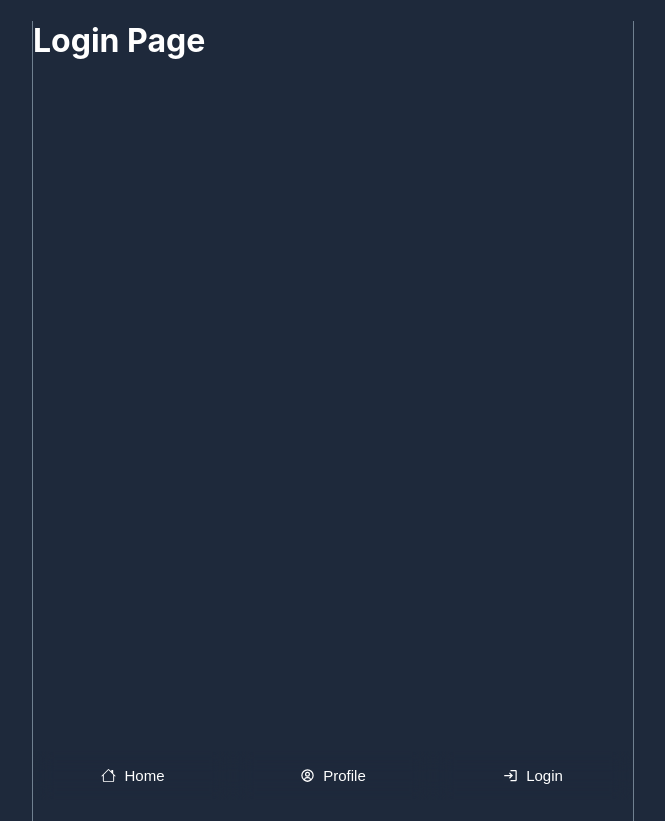
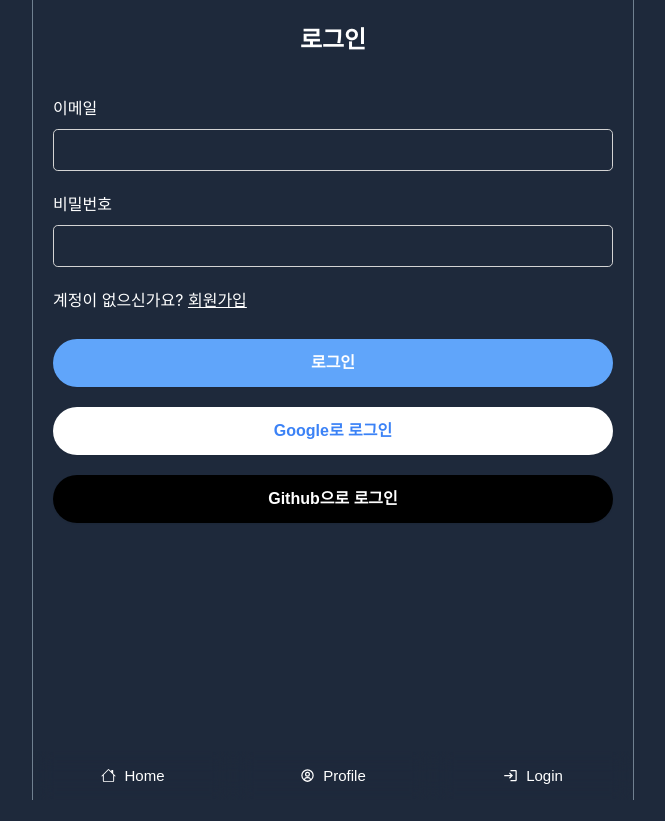
Before and after one commit to fined187/react-twitter, a React (Create React App) app: page /users/login in a window 1280 px wide. Shown: the whole page, without its empty margins (307-972 px from the left). After the commit the page ends 800 px from the top, so only its background shows below. Built offline with nearby package versions, Linux system fonts and the light colour scheme; no server answers.

Commit message:
Board CRUD1

```diff
--- a/src/App.tsx
+++ b/src/App.tsx
@@ -26,7 +26,12 @@ function App() {
 
   return (
     <Layout>
-      <ToastContainer />
+      <ToastContainer
+        theme="dark"
+        autoClose={1000}
+        hideProgressBar
+        newestOnTop
+      />
       {init ? <Router isAuthenticated={isAuthenticated} /> : <Loader />}
     </Layout>
   )
--- a/src/components/Menu.tsx
+++ b/src/components/Menu.tsx
@@ -4,6 +4,8 @@ import { BiUserCircle } from 'react-icons/bi'
 import { MdLogout, MdLogin } from 'react-icons/md'
 import { useContext } from 'react'
 import AuthContext from '@/context/AuthContext'
+import { getAuth, signOut } from 'firebase/auth'
+import { toast } from 'react-toastify'
 
 export default function MenuList() {
   const { user } = useContext(AuthContext)
@@ -25,7 +27,14 @@ export default function MenuList() {
             Login
           </button>
         ) : (
-          <button type="button" onClick={() => navigate('/')}>
+          <button
+            type="button"
+            onClick={async () => {
+              const auth = getAuth()
+              await signOut(auth)
+              toast.success('로그아웃 되었습니다.')
+            }}
+          >
             <MdLogout />
             Logout
           </button>
--- a/src/components/post/PostForm.tsx
+++ b/src/components/post/PostForm.tsx
@@ -1,15 +1,53 @@
+import AuthContext from '@/context/AuthContext'
+import { db } from '@/firebaseApp'
+import { addDoc, collection } from 'firebase/firestore'
+import { useContext, useState } from 'react'
 import { FiImage } from 'react-icons/fi'
+import { toast } from 'react-toastify'
 
 export default function PostForm() {
+  const [content, setContent] = useState<string>('')
+  const { user } = useContext(AuthContext)
   const handleFileUpload = () => {}
+  const onSubmit = async (e: any) => {
+    e.preventDefault()
+    try {
+      await addDoc(collection(db, 'posts'), {
+        content,
+        createdAt: new Date()?.toLocaleDateString('ko-KR', {
+          hour: '2-digit',
+          minute: '2-digit',
+          second: '2-digit',
+        }),
+        email: user?.email,
+        uid: user?.uid,
+      })
+      setContent('')
+      toast.success('트윗이 작성되었습니다.')
+    } catch (error) {
+      console.log(error)
+    }
+  }
+
+  const onChange = (e: React.ChangeEvent<HTMLTextAreaElement>) => {
+    const {
+      target: { name, value },
+    } = e
+    if (name === 'content') {
+      setContent(value)
+    }
+  }
+
   return (
-    <form className="post-form">
+    <form className="post-form" onSubmit={onSubmit}>
       <textarea
         className="post-form__textarea"
         required
         name="content"
         id="content"
         placeholder="What's happening?"
+        onChange={onChange}
+        value={content || ''}
       />
       <div className="post-form__submit-area">
         <label htmlFor="file-input" className="post-form__file">
--- a/src/components/users/LoginForm.tsx
+++ b/src/components/users/LoginForm.tsx
@@ -1,3 +1,149 @@
+import { useState } from 'react'
+import { Link, useNavigate } from 'react-router-dom'
+import {
+  getAuth,
+  GithubAuthProvider,
+  GoogleAuthProvider,
+  signInWithEmailAndPassword,
+  signInWithPopup,
+} from 'firebase/auth'
+import { app } from '@/firebaseApp'
+import { toast } from 'react-toastify'
+
 export default function LoginForm() {
-  return <div></div>
+  const [error, setError] = useState<string>('')
+  const [email, setEmail] = useState<string>('')
+  const [password, setPassword] = useState<string>('')
+  const navigate = useNavigate()
+
+  const onSubmit = async (e: React.FormEvent<HTMLFormElement>) => {
+    e.preventDefault()
+    try {
+      const auth = getAuth(app)
+      await signInWithEmailAndPassword(auth, email, password)
+      navigate('/')
+      toast.success('회원가입이 완료되었습니다.')
+    } catch (error: any) {
+      console.log(error)
+      toast.error(error?.code)
+    }
+  }
+
+  const onChange = (e: React.ChangeEvent<HTMLInputElement>) => {
+    const {
+      target: { name, value },
+    } = e
+
+    if (name === 'email') {
+      setEmail(value)
+      const emailRegex = /^[^\s@]+@[^\s@]+\.[^\s@]+$/
+      if (!emailRegex.test(value)) {
+        setError('이메일 형식이 올바르지 않습니다.')
+      } else {
+        setError('')
+      }
+    }
+
+    if (name === 'password') {
+      setPassword(value)
+
+      if (value?.length < 8) {
+        setError('비밀번호는 8자 이상이어야 합니다.')
+      } else {
+        setError('')
+      }
+    }
+  }
+
+  const onClickSocialLogin = async (e: any) => {
+    const {
+      target: { name },
+    } = e
+    let provider
+    const auth = getAuth(app)
+    if (name === 'google') {
+      provider = new GoogleAuthProvider()
+    }
+    if (name === 'github') {
+      provider = new GithubAuthProvider()
+    }
+    await signInWithPopup(
+      auth,
+      provider as GithubAuthProvider | GoogleAuthProvider,
+    )
+      .then((result) => {
+        console.log(result)
+        toast.success('로그인이 완료되었습니다.')
+      })
+      .catch((error) => {
+        console.log(error)
+      })
+  }
+
+  return (
+    <form className="form form--lg" onSubmit={onSubmit}>
+      <div className="form__title">로그인</div>
+      <div className="form__block">
+        <label htmlFor="email">이메일</label>
+        <input
+          type="text"
+          id="email"
+          name="email"
+          value={email || ''}
+          required
+          onChange={onChange}
+        />
+      </div>
+      <div className="form__block">
+        <label htmlFor="password">비밀번호</label>
+        <input
+          type="password"
+          id="password"
+          name="password"
+          value={password || ''}
+          onChange={onChange}
+          required
+        />
+      </div>
+      <div className="form__block">
+        계정이 없으신가요?&nbsp;
+        <Link to="/users/signup">회원가입</Link>
+      </div>
+      <div className="form__block--lg">
+        <button
+          type="submit"
+          disabled={error.length > 0}
+          className="form__btn--submit"
+        >
+          로그인
+        </button>
+      </div>
+      <div className="form__block">
+        <button
+          type="button"
+          name="google"
+          disabled={error.length > 0}
+          className="form__btn--google"
+          onClick={async (e) => {
+            await onClickSocialLogin(e)
+          }}
+        >
+          Google로 로그인
+        </button>
+      </div>
+      <div className="form__block">
+        <button
+          type="button"
+          name="github"
+          disabled={error.length > 0}
+          className="form__btn--github"
+          onClick={async (e) => {
+            await onClickSocialLogin(e)
+          }}
+        >
+          Github으로 로그인
+        </button>
+      </div>
+    </form>
+  )
 }
--- a/src/components/users/SignupForm.tsx
+++ b/src/components/users/SignupForm.tsx
@@ -1,6 +1,12 @@
 import { useState } from 'react'
 import { Link, useNavigate } from 'react-router-dom'
-import { getAuth, createUserWithEmailAndPassword } from 'firebase/auth'
+import {
+  getAuth,
+  createUserWithEmailAndPassword,
+  signInWithPopup,
+  GoogleAuthProvider,
+  GithubAuthProvider,
+} from 'firebase/auth'
 import { app } from '@/firebaseApp'
 import { toast } from 'react-toastify'
 
@@ -22,6 +28,31 @@ export default function SignupForm() {
       console.log(error)
       toast.error(error?.code)
     }
+  }
+
+  const onClickSocialLogin = async (e: any) => {
+    const {
+      target: { name },
+    } = e
+    let provider
+    const auth = getAuth(app)
+    if (name === 'google') {
+      provider = new GoogleAuthProvider()
+    }
+    if (name === 'github') {
+      provider = new GithubAuthProvider()
+    }
+    await signInWithPopup(
+      auth,
+      provider as GithubAuthProvider | GoogleAuthProvider,
+    )
+      .then((result) => {
+        console.log(result)
+        toast.success('로그인이 완료되었습니다.')
+      })
+      .catch((error) => {
+        console.log(error)
+      })
   }
 
   const onChange = (e: React.ChangeEvent<HTMLInputElement>) => {
@@ -100,14 +131,14 @@ export default function SignupForm() {
       {/* error? */}
       {error && error?.length > 0 && (
         <div className="form__block">
-          <div className="form__error">contents</div>
+          <div className="form__error">{error}</div>
         </div>
       )}
       <div className="form__block">
         계정이 있으신가요?
         <Link to="/users/login">로그인하기</Link>
       </div>
-      <div className="form__block">
+      <div className="form__block--lg">
         <button
           type="submit"
           disabled={error.length > 0}
@@ -116,6 +147,32 @@ export default function SignupForm() {
           회원가입
         </button>
       </div>
+      <div className="form__block">
+        <button
+          type="button"
+          name="google"
+          disabled={error.length > 0}
+          className="form__btn--google"
+          onClick={async (e) => {
+            await onClickSocialLogin(e)
+          }}
+        >
+          Google로 회원가입
+        </button>
+      </div>
+      <div className="form__block">
+        <button
+          type="button"
+          name="github"
+          disabled={error.length > 0}
+          className="form__btn--github"
+          onClick={async (e) => {
+            await onClickSocialLogin(e)
+          }}
+        >
+          Github으로 회원가입
+        </button>
+      </div>
     </form>
   )
 }
--- a/src/firebaseApp.ts
+++ b/src/firebaseApp.ts
@@ -1,4 +1,5 @@
 import { initializeApp, FirebaseApp, getApp } from 'firebase/app'
+import { getFirestore } from 'firebase/firestore'
 
 export let app: FirebaseApp
 
@@ -19,4 +20,6 @@ try {
 
 const firebase = initializeApp(firebaseConfig)
 
+export const db = getFirestore(firebase)
+
 export default firebase
--- a/src/index.scss
+++ b/src/index.scss
@@ -41,10 +41,24 @@ body {
   padding: 0.2rem 0.8rem;
   border-radius: 999px;
   font-size: 12px;
+  line-height: 1.25rem;
   font-weight: 600;
   border: none;
   cursor: pointer;
   box-shadow: 0 1px 2px 0 rgba(0, 0, 0, 0.05);
+}
+
+.transparent {
+  background-color: transparent;
+  backdrop-filter: blur(10px);
+}
+
+.sticky {
+  width: 100%;
+  position: sticky;
+  max-width: 600px;
+  margin: 0 auto;
+  top: 0;
 }
 
 // footer
@@ -81,17 +95,25 @@ body {
 
 // home layout
 .home {
+  &__top {
+    @extend .sticky;
+    @extend .transparent;
+  }
   &__title {
+    background-color: transparent;
+    width: 100%;
     padding: 16px;
     font-weight: 700;
     font-size: 20px;
   }
   &__tabs {
+    background-color: transparent;
     width: 100%;
     display: flex;
     grid-template-columns: repeat(2, minmax(0, 1fr));
   }
   &__tab {
+    background-color: transparent;
     width: 100%;
     text-align: center;
     font-weight: 500;
@@ -310,4 +332,26 @@ body {
   &__error {
     color: red;
   }
+
+  &__btn--google {
+    @extend .form__btn--submit;
+    background-color: white;
+    color: $activeBorder;
+
+    &:hover {
+      background-color: $activeBackground;
+      color: white;
+    }
+  }
+
+  &__btn--github {
+    @extend .form__btn--submit;
+    background-color: black;
+    color: white;
+
+    &:hover {
+      background-color: $activeBackground;
+      color: white;
+    }
+  }
 }
--- a/src/pages/home/index.tsx
+++ b/src/pages/home/index.tsx
@@ -53,10 +53,12 @@ const posts: PostProps[] = [
 export default function HomePage() {
   return (
     <div className="home">
-      <div className="home__title">Home</div>
-      <div className="home__tabs">
-        <div className="home__tab home__tab--active">For you</div>
-        <div className="home__tab">Following</div>
+      <div className="home__top">
+        <div className="home__title">Home</div>
+        <div className="home__tabs">
+          <div className="home__tab home__tab--active">For you</div>
+          <div className="home__tab">Following</div>
+        </div>
       </div>
       <PostForm />
       {/* Tweet Posts */}
--- a/src/pages/users/login.tsx
+++ b/src/pages/users/login.tsx
@@ -1,7 +1,9 @@
+import LoginForm from '@/components/users/LoginForm'
+
 export default function LoginPage() {
   return (
     <div>
-      <h1>Login Page</h1>
+      <LoginForm />
     </div>
   )
 }
```
